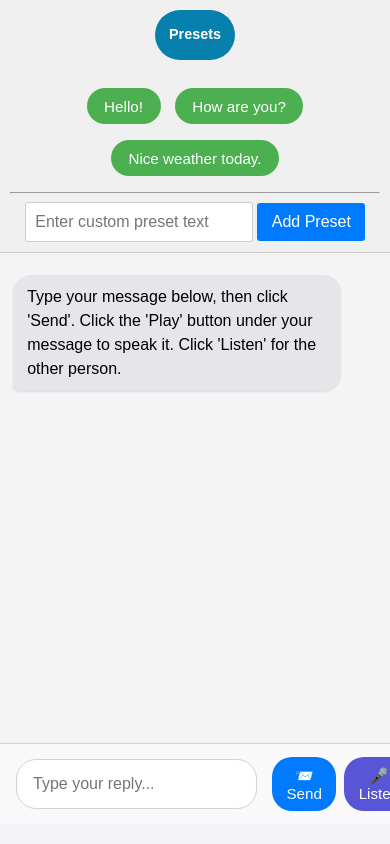
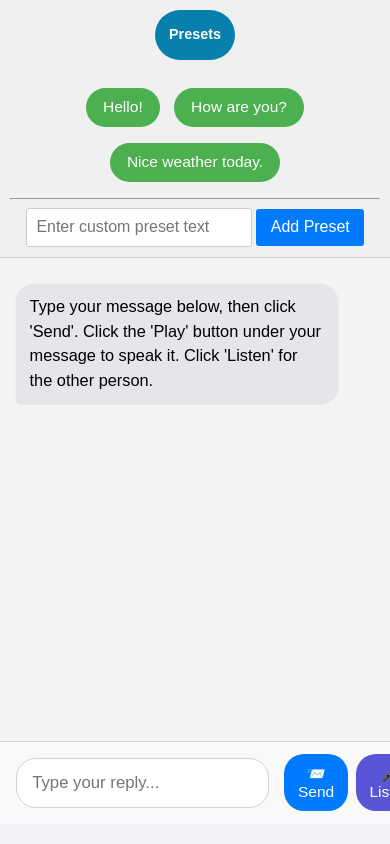
Before and after one commit to elginray/TranscribeTTS, a plain HTML site: page index.html in a window 390 px wide. Both pictures are taken after a click on the button "Presets". Shown: the top 844 px of the page. Drawn offline with Linux system fonts and the light colour scheme.

Commit message:
css changes 3

```diff
--- a/static/css/styles.css
+++ b/static/css/styles.css
@@ -292,17 +292,16 @@ body {
 /* --- Responsive Adjustments --- */
 
 @media (max-width: 768px) {
-    /* Optional: Set a slightly larger base font size for mobile if desired */
-    /* This would make 1rem = 17px (or whatever you set) */
-    /* html { font-size: 17px; } */
+    /* Using calc() for font sizes: base size + scaling factor based on viewport width */
+    /* Adjust the base (rem) and scaling factor (vw) as needed */
 
     body {
         min-height: 100vh;
     }
 
     #chatbox {
-        padding: 1rem; /* Approx 16px */
-        gap: 0.8rem;   /* Approx 13px */
+        padding: 1rem; /* Keep padding reasonable, maybe adjust slightly */
+        gap: 0.8rem;
     }
 
     .message-container {
@@ -310,107 +309,106 @@ body {
     }
 
     .message {
-        font-size: 1.0625rem; /* Approx 17px */
-        padding: 0.8rem 1rem; /* Approx 13px 16px */
+        /* Example: Base 15px + 0.5% of viewport width */
+        font-size: calc(0.9375rem + 0.5vw);
+        /* Adjust padding if needed, maybe use calc too or keep rem */
+        padding: calc(0.7rem + 0.2vw) calc(0.9rem + 0.2vw);
         line-height: 1.5;
     }
 
-    /* Make TTS button easier to tap */
     .tts-button {
-        font-size: 0.9rem;    /* Approx 14px */
-        padding: 0.3rem 0.6rem; /* Approx 5px 10px */
-        min-height: 1.75rem; /* Approx 28px */
-        min-width: 2.5rem;  /* Approx 40px */
-        margin-top: 0.4rem; /* Approx 6px */
+        /* Smaller elements might stick to rem or smaller calc values */
+        font-size: calc(0.8rem + 0.2vw);
+        padding: 0.3rem 0.6rem;
+        min-height: 1.75rem;
+        min-width: 2.5rem;
+        margin-top: 0.4rem;
     }
 
     #inputArea {
-        padding: 0.8rem 1rem; /* Approx 13px 16px */
+        padding: 0.8rem 1rem;
         flex-wrap: nowrap;
     }
 
     #userInput {
-        padding: 0.9rem 1.1rem; /* Approx 14px 18px */
-        font-size: 1.0625rem; /* Approx 17px */
-        min-height: 3rem;     /* Approx 48px */
+        /* Example: Base 15px + 0.6% of viewport width */
+        font-size: calc(0.9375rem + 0.6vw);
+        padding: calc(0.8rem + 0.2vw) calc(1rem + 0.2vw);
+        min-height: 3rem; /* Keep min-height in rem for tap target consistency */
         box-sizing: border-box;
     }
 
-    /* Style ALL buttons in input area */
     #inputArea button {
-        padding: 0.8rem 1rem; /* Approx 13px 16px */
-        font-size: 1rem;      /* Approx 16px */
-        min-height: 3rem;     /* Approx 48px */
+        /* Example: Base 14px + 0.5% of viewport width */
+        font-size: calc(0.875rem + 0.5vw);
+        padding: calc(0.7rem + 0.2vw) calc(0.9rem + 0.2vw);
+        min-height: 3rem; /* Keep min-height in rem */
         box-sizing: border-box;
     }
 
     /* --- Presets Adjustments --- */
     #togglePresetsButton {
-        padding: 0.8rem 1rem; /* Approx 13px 16px */
-        font-size: 0.95rem;   /* Approx 15px */
-        min-height: 2.75rem; /* Approx 44px */
+        font-size: calc(0.85rem + 0.4vw);
+        padding: 0.8rem 1rem;
+        min-height: 2.75rem;
         width: auto;
-        max-width: 9.5rem; /* Approx 152px */
+        max-width: 9.5rem;
     }
 
     .preset-button {
-        padding: 0.8rem 1.25rem; /* Approx 13px 20px */
-        font-size: 1rem;        /* Approx 16px */
-        margin: 0.5rem 0.3rem;  /* Approx 8px 5px */
+        font-size: calc(0.9rem + 0.5vw);
+        padding: calc(0.7rem + 0.2vw) calc(1.1rem + 0.3vw);
+        margin: 0.5rem 0.3rem;
     }
 
     #customPresetInput {
-        padding: 0.6rem;      /* Approx 10px */
-        font-size: 1rem;      /* Approx 16px */
+        font-size: calc(0.9rem + 0.4vw);
+        padding: 0.6rem;
     }
 
     #addPresetButton {
-        padding: 0.6rem 0.9rem; /* Approx 10px 14px */
-        font-size: 1rem;      /* Approx 16px */
+        font-size: calc(0.9rem + 0.4vw);
+        padding: 0.6rem 0.9rem;
     }
 
     #status {
-        font-size: 0.9rem; /* Approx 14px */
-        padding: 0.5rem;   /* Approx 8px */
+        font-size: calc(0.8rem + 0.2vw);
+        padding: 0.5rem;
     }
 }
 
 /* For smaller phones - Refine or inherit from 768px */
 @media (max-width: 480px) {
-    /* Adjustments using rem, potentially slightly smaller than 768px if needed */
-    /* Many styles might inherit well from the 768px block */
+    /* The calc() function will naturally adjust sizes down */
+    /* You might only need minor tweaks here, if any */
 
-    #chatbox {
-        padding: 0.8rem; /* Approx 13px */
-    }
-
+    /* Example: Maybe slightly reduce the base size in calc() if needed */
     .message {
-        font-size: 1rem;      /* Approx 16px */
-        padding: 0.6rem 0.9rem; /* Approx 10px 14px */
+        font-size: calc(0.9rem + 0.5vw); /* Slightly smaller base than 768px */
+        padding: calc(0.6rem + 0.2vw) calc(0.8rem + 0.2vw);
     }
 
     #userInput {
-        padding: 0.8rem 1rem; /* Approx 13px 16px */
-        font-size: 1rem;      /* Approx 16px */
-        min-height: 2.75rem; /* Approx 44px */
+        font-size: calc(0.9rem + 0.6vw);
+        padding: calc(0.7rem + 0.2vw) calc(0.9rem + 0.2vw);
+        min-height: 2.75rem;
     }
 
      #inputArea button {
-        padding: 0.6rem 0.9rem; /* Approx 10px 14px */
-        font-size: 0.95rem;   /* Approx 15px */
-        min-height: 2.75rem; /* Approx 44px */
+        font-size: calc(0.85rem + 0.5vw);
+        padding: calc(0.6rem + 0.2vw) calc(0.8rem + 0.2vw);
+        min-height: 2.75rem;
     }
 
-    /* Keep other button sizes from 768px or adjust slightly */
     .preset-button {
-        padding: 0.6rem 1.1rem; /* Approx 10px 18px */
-        font-size: 0.95rem;   /* Approx 15px */
+        font-size: calc(0.85rem + 0.5vw);
+        padding: calc(0.6rem + 0.2vw) calc(1rem + 0.3vw);
     }
 
      #togglePresetsButton {
-        padding: 0.6rem 0.9rem; /* Approx 10px 14px */
-        font-size: 0.9rem;    /* Approx 14px */
-        min-height: 2.5rem;  /* Approx 40px */
+        font-size: calc(0.8rem + 0.4vw);
+        padding: 0.6rem 0.9rem;
+        min-height: 2.5rem;
     }
 }
 
```
